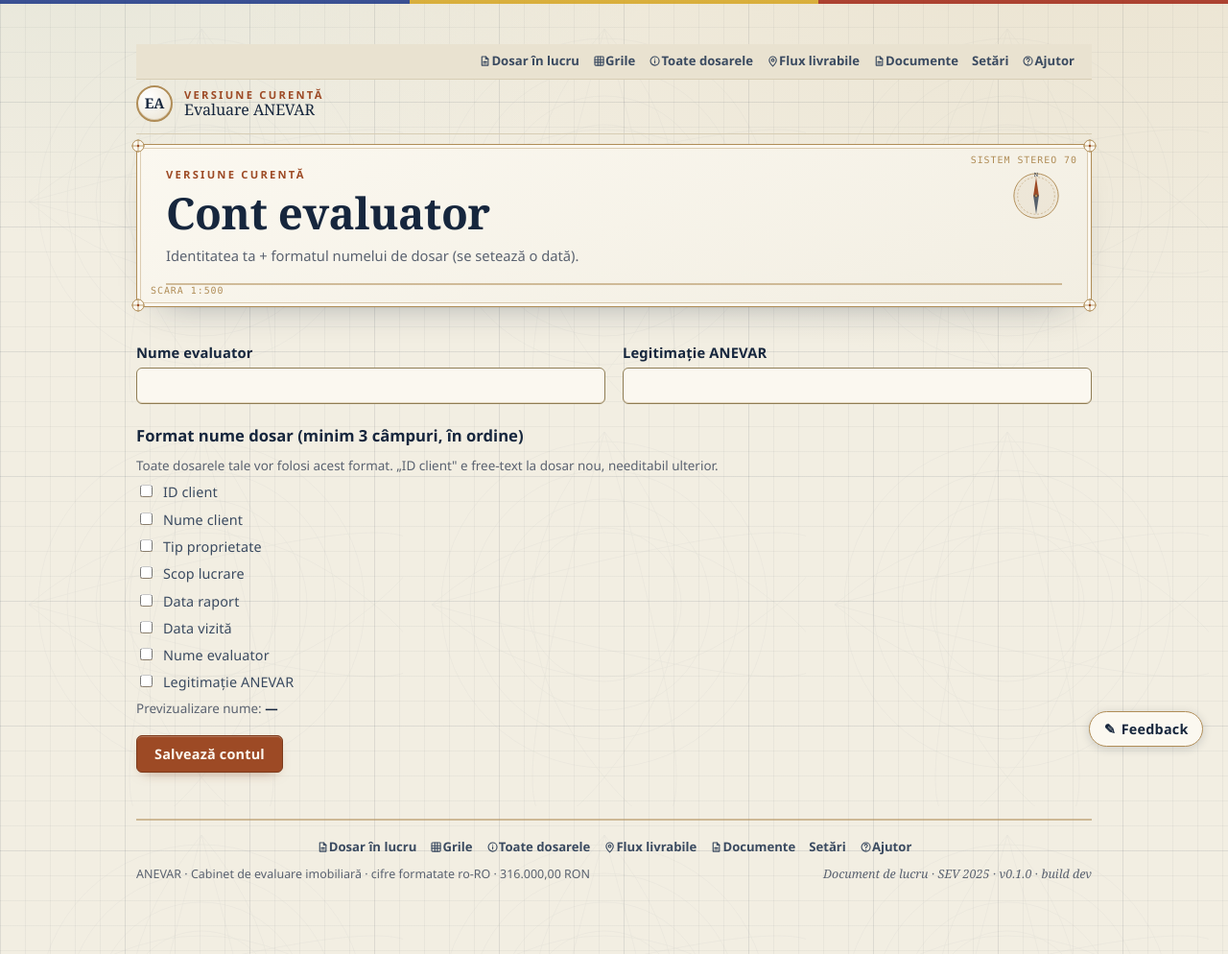
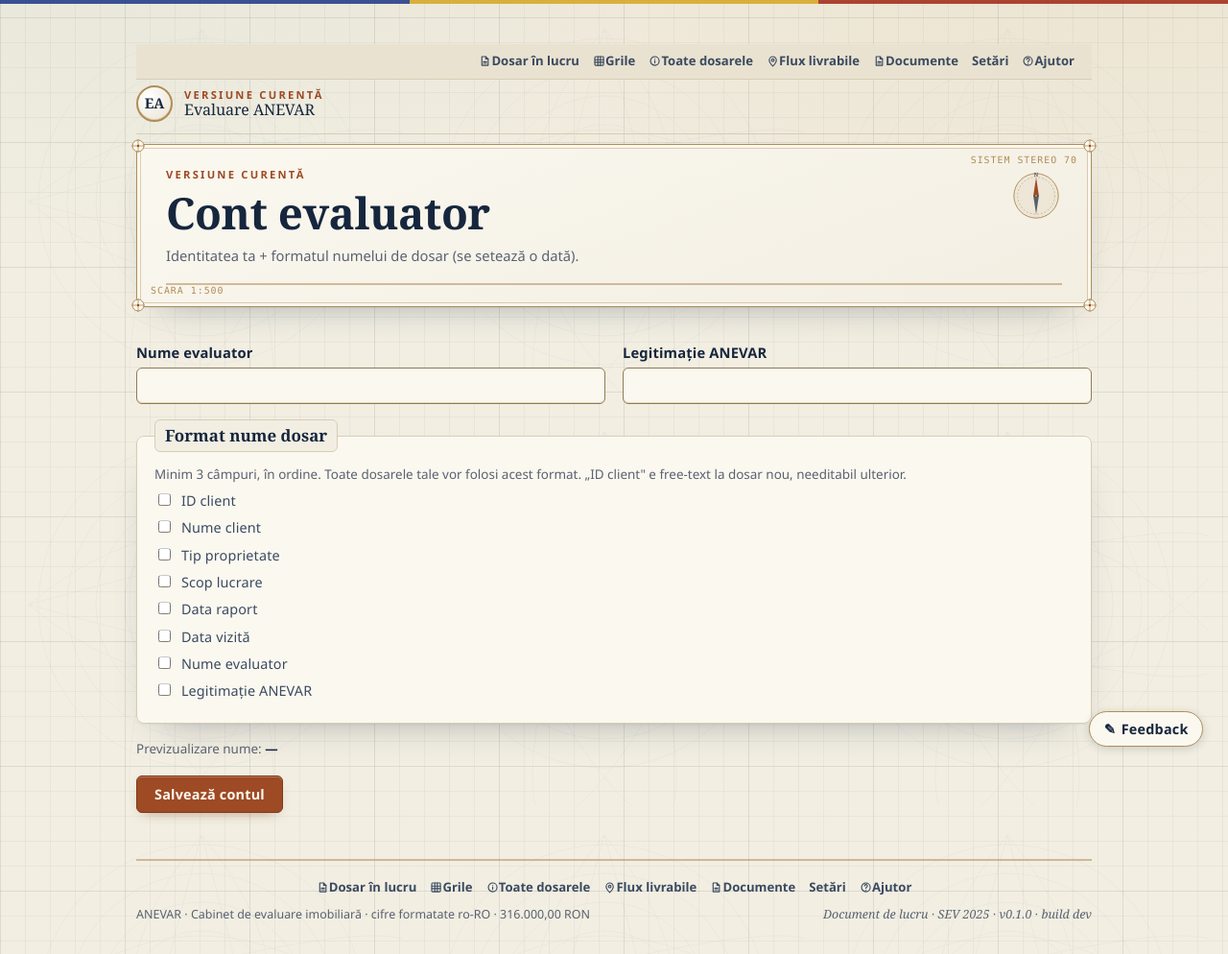
Before and after one commit to adrianserbanescu-byte/anevar, a FastAPI app: page /cont in a window 1280 px wide. Shown: the top 994 px of the page at 96% size. Run offline with FastAPI, Linux system fonts and the light colour scheme; data that the repository does not hold is empty.

Commit message:
fix(a11y/UX FE): fieldset+legend pe „Format nume dosar" (cont/setari) + caption tabel ÎNCEPE
Findings reparate din audit-a11y-runda12 / audit-ui 2026-06-11 (doar cont/setari/incepe):
- H2 (a11y, WCAG 1.3.1 / 3.3.2): grupul de checkbox-uri „Format nume dosar" din
  cont.html + setari.html incadrat in <fieldset><legend>; instructiunea „minim 3 campuri"
  legata prin aria-describedby pe fieldset (grup semantic + instructiune asociata).
- Heading order (cont.html): <h3> orfan (salt h1->h3) eliminat odata cu trecerea la legend.
- UI M2/M3: cont.html si setari.html folosesc acum exact acelasi pattern pentru sectiune
  (inainte: <h3> vs <h2 style=font-size:1.15rem> — niveluri/marimi divergente).
- a11y tabel: caption.sr-only pe tabelul „Dosare salvate" din incepe.html (nume accesibil),
  consecvent cu dosare.html/feedback.

Verificari: pytest tests/ -k "a11y or web" = 174 passed; node --check pe JS extras OK.
ID-urile/clasele JS (.fmt, #campuri) pastrate -> scripturile raman functionale.

Co-Authored-By: Claude Opus 4.8 (1M context) <noreply@anthropic.com>

```diff
--- a/evaluare-anevar/src/evaluare/web/templates/curent/cont.html
+++ b/evaluare-anevar/src/evaluare/web/templates/curent/cont.html
@@ -20,15 +20,17 @@
       <input id="legitimatie" type="text" inputmode="numeric" autocomplete="off" required aria-required="true"
              value="{{ cont.legitimatie if cont else '' }}"></div>
   </div>
-  <h3>Format nume dosar (minim 3 câmpuri, în ordine)</h3>
-  <p class="hint">Toate dosarele tale vor folosi acest format. „ID client" e free-text la dosar nou,
-   needitabil ulterior.</p>
+  <fieldset aria-describedby="campuri-instr">
+    <legend>Format nume dosar</legend>
+    <p class="hint" id="campuri-instr">Minim 3 câmpuri, în ordine. Toate dosarele tale vor folosi acest
+     format. „ID client" e free-text la dosar nou, needitabil ulterior.</p>
     <div id="campuri">
       {% for cheie, c in campuri.items() %}
       <label class="chk"><input type="checkbox" class="fmt" value="{{ cheie }}"
         {% if cont and cheie in cont.format_dosar %}checked{% endif %}> {{ c.eticheta }}</label>
       {% endfor %}
     </div>
+  </fieldset>
   <p class="hint">Previzualizare nume: <b id="preview">—</b></p>
   <button type="button" id="salveaza" aria-describedby="status">Salvează contul</button>
   <span id="status" class="hint" role="status" aria-live="polite"></span>
--- a/evaluare-anevar/src/evaluare/web/templates/curent/incepe.html
+++ b/evaluare-anevar/src/evaluare/web/templates/curent/incepe.html
@@ -74,6 +74,7 @@
   <h2 id="salvate">Dosare salvate</h2>
   {% if diff.existente or diff.noi %}
     <table>
+      <caption class="sr-only">Dosarele salvate, cu nume, data ultimei modificări și acțiunea de deschidere.</caption>
       <tr><th scope="col">Nume</th><th scope="col">Modificat</th><th scope="col">Acțiuni</th></tr>
       {% for x in diff.noi %}
       <tr><td>{{ x.nume }} <span class="badge b-mid">nou</span></td><td>{{ x.modificat_la }}</td>
```
Also changed, not shown: evaluare-anevar/src/evaluare/web/templates/curent/setari.html (+5 -2 lines). Lines whose indentation alone changed are shown as unchanged.
